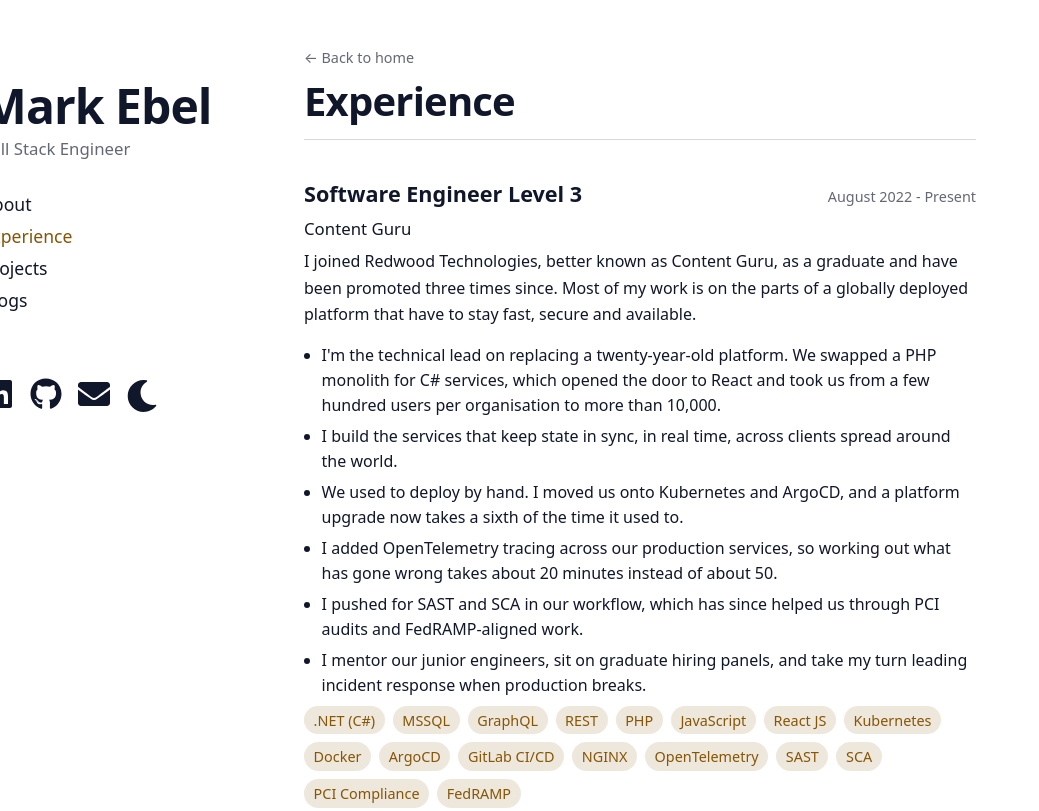
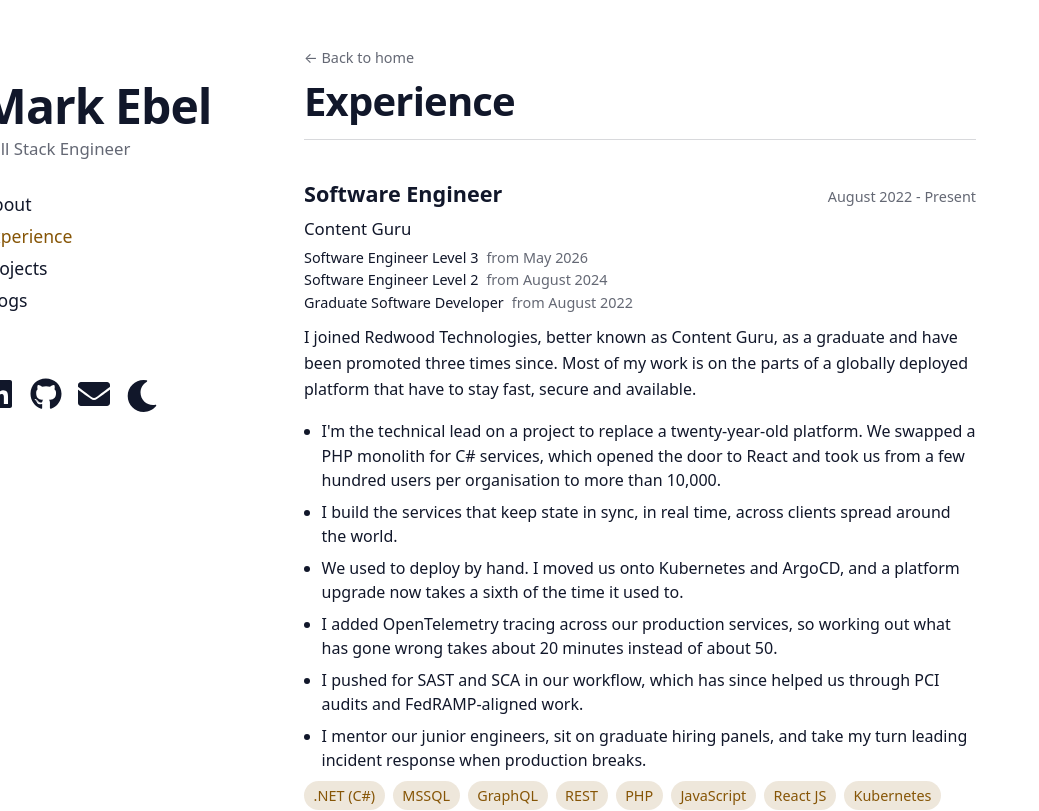
Before and after one commit to MarkEbel/Portfolio, a React (Vite) app in the folder portfolio-website/: page /Portfolio/experience in a window 1280 px wide. Shown: the top 811 px of the page, without its empty margins (0-1039 px from the left). Built offline with nearby package versions, Linux system fonts and the light colour scheme.

Commit message:
slight improvement

```diff
--- a/portfolio-website/src/features/about/AboutSection.tsx
+++ b/portfolio-website/src/features/about/AboutSection.tsx
@@ -2,9 +2,9 @@
   return (
     <section aria-label="about me">
       <p>
-        Hi, I'm Mark. I'm a software engineer at Content Guru, where I'm
-        currently leading the work to replace a twenty-year-old PHP system with
-        something we can grow into.
+        Hi, I'm Mark. I'm a software engineer at Content Guru. Right now I'm the
+        tech lead on one project there, replacing a twenty-year-old PHP system
+        with something we can grow into.
       </p>
       <p>
         I like the problems that don't have a tidy answer yet, and I like
--- a/portfolio-website/src/features/experience/ExperienceSection.tsx
+++ b/portfolio-website/src/features/experience/ExperienceSection.tsx
@@ -5,14 +5,31 @@
 const experienceItems = [
   {
     id: "contentGuru",
-    title: "Software Engineer Level 3",
+    title: "Software Engineer",
     company: "Content Guru",
     hyperlinkTitle: "https://www.contentguru.com/en-gb/about-us/",
     date: "August 2022 - Present",
+    roles: [
+      {
+        title: "Software Engineer Level 3",
+        since: "May 2026",
+        dateTime: "2026-05",
+      },
+      {
+        title: "Software Engineer Level 2",
+        since: "August 2024",
+        dateTime: "2024-08",
+      },
+      {
+        title: "Graduate Software Developer",
+        since: "August 2022",
+        dateTime: "2022-08",
+      },
+    ],
     description:
       "I joined Redwood Technologies, better known as Content Guru, as a graduate and have been promoted three times since. Most of my work is on the parts of a globally deployed platform that have to stay fast, secure and available.",
     highlights: [
-      "I'm the technical lead on replacing a twenty-year-old platform. We swapped a PHP monolith for C# services, which opened the door to React and took us from a few hundred users per organisation to more than 10,000.",
+      "I'm the technical lead on a project to replace a twenty-year-old platform. We swapped a PHP monolith for C# services, which opened the door to React and took us from a few hundred users per organisation to more than 10,000.",
       "I build the services that keep state in sync, in real time, across clients spread around the world.",
       "We used to deploy by hand. I moved us onto Kubernetes and ArgoCD, and a platform upgrade now takes a sixth of the time it used to.",
       "I added OpenTelemetry tracing across our production services, so working out what has gone wrong takes about 20 minutes instead of about 50.",
--- a/portfolio-website/src/features/experience/TimelineItem.css
+++ b/portfolio-website/src/features/experience/TimelineItem.css
@@ -28,6 +28,29 @@
     flex-direction: column;
     gap: 0.25rem;
   }
+}
+
+/* A single level says nothing on its own, so the ladder is shown in full. Each
+   date is the promotion date, not a range. */
+.timeline-item-roles {
+  margin: 0 0 0.75rem;
+  padding: 0;
+  list-style: none;
+  display: flex;
+  flex-direction: column;
+  gap: 0.2rem;
+  font-size: 0.9rem;
+  color: var(--muted-color);
+}
+
+.timeline-item-roles li {
+  display: flex;
+  flex-wrap: wrap;
+  gap: 0 0.5rem;
+}
+
+.timeline-item-roles__title {
+  color: var(--text-color);
 }
 
 /* Impact bullets read as a summary, so they sit tighter than body copy. The
--- a/portfolio-website/src/features/experience/TimelineItem.tsx
+++ b/portfolio-website/src/features/experience/TimelineItem.tsx
@@ -1,6 +1,12 @@
 import { useState } from "react";
 import SkillModal from "./SkillModal";
 import "./TimelineItem.css";
+
+interface Role {
+  title: string;
+  since: string;
+  dateTime: string;
+}
 
 interface TimelineItemProps {
   title: string;
@@ -8,6 +14,7 @@
   hyperlinkTitle: string;
   date: string;
   description: string;
+  roles?: Role[];
   highlights?: string[];
   skills: string[];
   skillDescriptions: Record<string, string>;
@@ -16,6 +23,7 @@
 const TimelineItem = ({
   date,
   description,
+  roles,
   highlights,
   title,
   company,
@@ -36,6 +44,16 @@
           {company}
         </a>
       </h3>
+      {roles && (
+        <ul className="timeline-item-roles">
+          {roles.map((role) => (
+            <li key={role.title}>
+              <span className="timeline-item-roles__title">{role.title}</span>
+              <time dateTime={role.dateTime}>from {role.since}</time>
+            </li>
+          ))}
+        </ul>
+      )}
       <p className="timeline-item-description">{description}</p>
       {highlights && (
         <ul className="timeline-item-highlights">
--- a/portfolio-website/src/features/now/NowSection.tsx
+++ b/portfolio-website/src/features/now/NowSection.tsx
@@ -4,7 +4,7 @@
 const updated = { label: "September 2026", dateTime: "2026-09" };
 
 const nowItems = [
-  "Leading the backend side of our platform modernisation at Content Guru.",
+  "Tech lead on one project at Content Guru: replacing a twenty-year-old platform.",
   "Helping run my local scuba diving club as a committee member.",
   "Tinkering with this site, which has changed a lot in the last month.",
 ];
```
Also changed, not shown: 1 other file (tests, documents, lock files or other folders).
